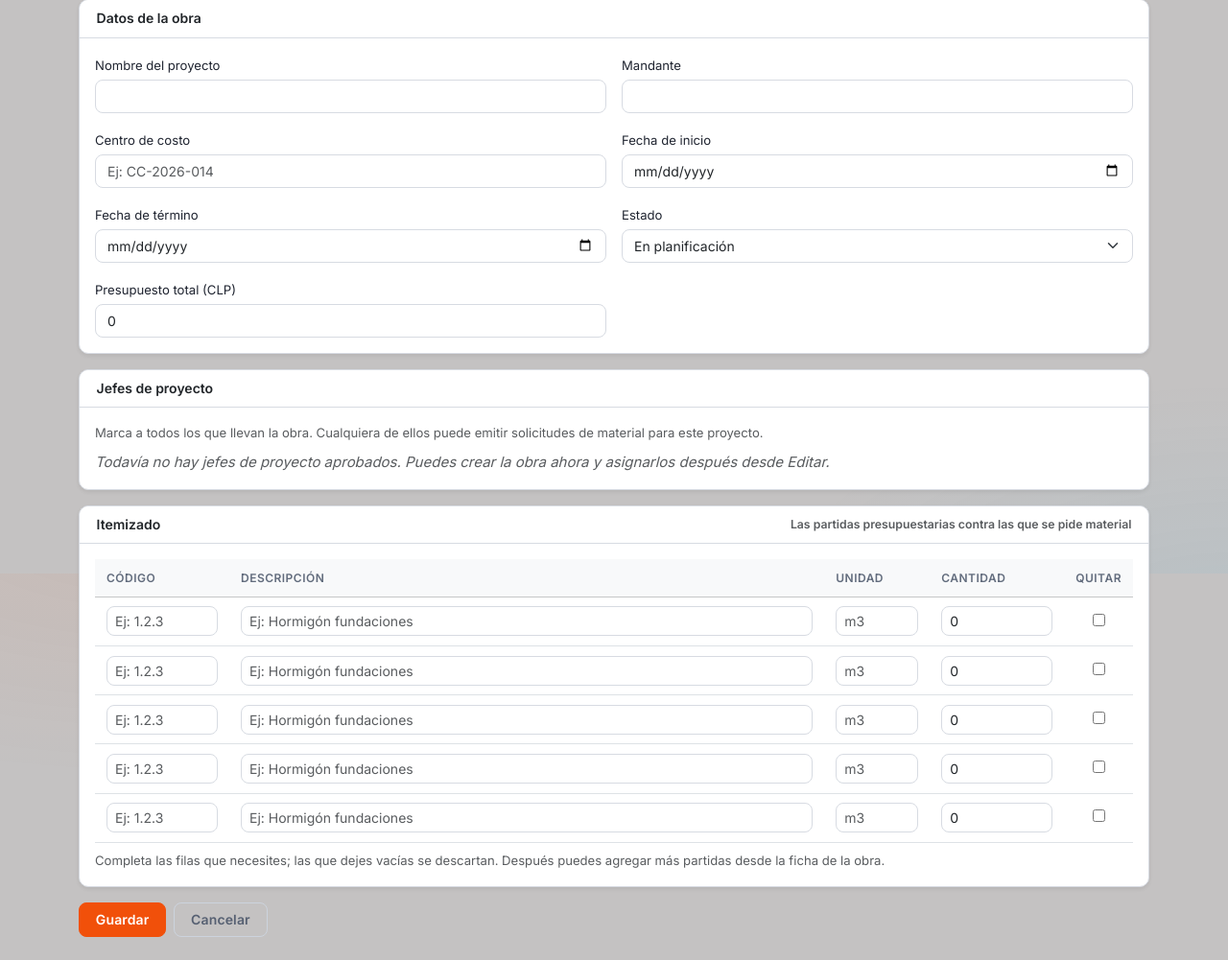
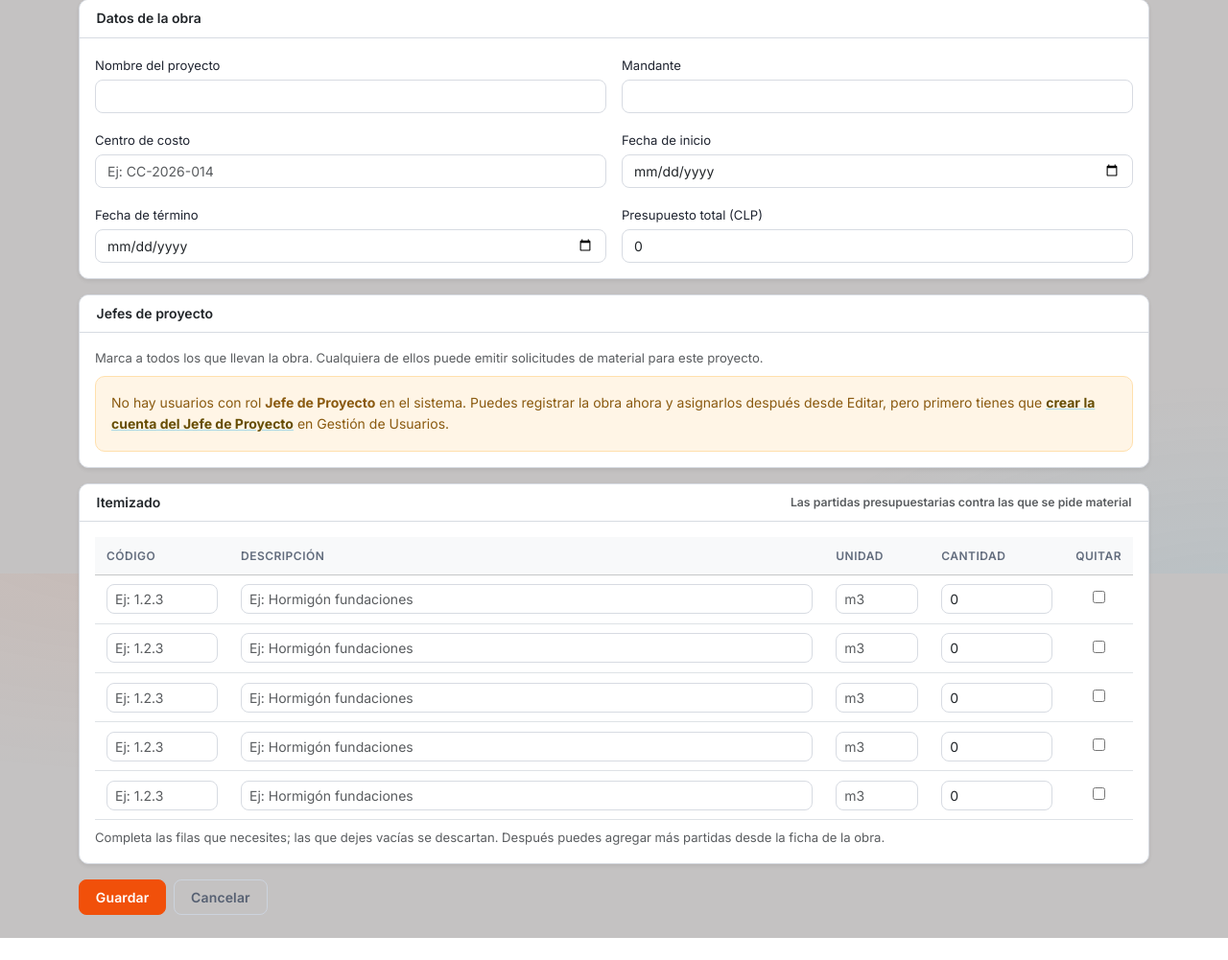
Before and after one commit to matiasmedina-bit/m5_adquisiciones, a Django app: page /proyectos/nuevo/ in a window 1280 px wide; the page is wider, and only the part inside the window is pictured. Shown: the part 202-1203 px from the top of that part at 96% size. After the commit the page ends 1180 px from the top of that part, so only its background shows below. Run offline with Django 5.2, Linux system fonts and the light colour scheme; a user stored in the database is signed in; tables that the repository leaves empty hold one stand-in row (values such as "Sample post"); grey boxes marked "Sample" are stand-in pictures; some libraries are stand-ins or nearby versions.

Commit message:
Módulo 2: gestión de proyectos sólo para el Administrador (RF-07 a RF-10)
- Registrar, editar, cargar itemizado, asignar jefes y eliminar obras queda
  sólo para ADMIN (antes lo hacía cualquier Jefe de Proyecto).
- El Jefe de Proyecto sólo ve (lista, ficha, PDF, archivos) sus obras.
- CU-07: centro de costo, fecha de término y presupuesto obligatorios; la obra
  nace siempre «En planificación».
- CU-10: acción «Cambiar estado» con confirmación y sólo los tres estados del
  documento; se elimina «Suspendido» (migración lo pasa a «En planificación»).
- CU-09 Exc. 1: sin jefes de proyecto se avisa y se enlaza a crear la cuenta.
- Corrige consulta dentro de transacción marcada para rollback al fallar el
  itemizado.

Co-Authored-By: Claude Opus 5.5 <noreply@anthropic.com>

```diff
--- a/proyectos/forms.py
+++ b/proyectos/forms.py
@@ -23,6 +23,13 @@ class ProyectoForm(forms.ModelForm):
 
     def __init__(self, *args, **kwargs):
         super().__init__(*args, **kwargs)
+        # CU-07: todos los datos de la obra son obligatorios.
+        for campo in ("centro_costo", "fecha_termino", "presupuesto_total"):
+            self.fields[campo].required = True
+        # CU-07: la obra nace "En planificación". El estado se cambia después,
+        # con la acción «Cambiar estado» (CU-10), no al registrarla.
+        if not self.instance.pk:
+            del self.fields["estado"]
         # Sólo jefes de proyecto activos y ya aprobados (CU-52). Se conservan
         # los que el proyecto ya tuviera asignados, para no perderlos al editar
         # si alguno quedó inactivo después.
@@ -41,10 +48,10 @@ class ProyectoForm(forms.ModelForm):
             "emitir solicitudes de material para este proyecto.")
 
     def clean_centro_costo(self):
-        """RF-14: el centro de costo no puede repetirse en otro proyecto."""
+        """RF-07: el centro de costo no puede repetirse en otro proyecto."""
         centro = (self.cleaned_data.get("centro_costo") or "").strip()
         if not centro:
-            return centro
+            raise forms.ValidationError("Indica el centro de costo de la obra.")
         qs = Proyecto.objects.filter(centro_costo__iexact=centro)
         if self.instance.pk:
             qs = qs.exclude(pk=self.instance.pk)
@@ -61,6 +68,13 @@ class ProyectoForm(forms.ModelForm):
         if inicio and termino and termino < inicio:
             raise forms.ValidationError("La fecha de término no puede ser anterior a la de inicio.")
         return cleaned
+
+
+class CambioEstadoProyectoForm(forms.Form):
+    """CU-10: las tres opciones del documento, y nada más."""
+    estado = forms.ChoiceField(
+        label="Nuevo estado", choices=Proyecto.Estado.choices,
+        widget=forms.Select(attrs={"class": "form-select form-select-sm"}))
 
 
 class ItemizadoForm(forms.ModelForm):
--- a/proyectos/urls.py
+++ b/proyectos/urls.py
@@ -9,6 +9,7 @@ urlpatterns = [
     path("<int:pk>/", views.ProyectoDetailView.as_view(), name="detalle"),
     path("<int:pk>/editar/", views.ProyectoUpdateView.as_view(), name="editar"),
     path("<int:pk>/eliminar/", views.proyecto_eliminar, name="eliminar"),
+    path("<int:pk>/estado/", views.proyecto_cambiar_estado, name="cambiar_estado"),
     path("<int:pk>/pdf/", views.proyecto_pdf, name="pdf"),
     path("<int:proyecto_pk>/itemizado/nuevo/", views.itemizado_crear, name="itemizado_crear"),
     path("itemizado/<int:pk>/editar/", views.itemizado_editar, name="itemizado_editar"),
--- a/proyectos/views.py
+++ b/proyectos/views.py
@@ -11,6 +11,7 @@ CU-59 Subiendo versión editada y liberando bloqueo (RF-56)
 import os
 
 from django.contrib import messages
+from django.core.exceptions import PermissionDenied
 from django.db import transaction
 from django.utils import timezone
 from django.shortcuts import get_object_or_404, redirect, render
@@ -22,21 +23,34 @@ from usuarios.models import ParametrosSistema
 from usuarios.permisos import RolRequeridoMixin, rol_requerido
 from .models import Proyecto, Itemizado, TipoDocumento, ArchivoProyecto
 from .forms import (ProyectoForm, ItemizadoForm, ItemizadoFormSet,
-                    ArchivoProyectoForm, TipoDocumentoForm)
+                    ArchivoProyectoForm, CambioEstadoProyectoForm, TipoDocumentoForm)
 
-ROLES_GESTION = ["JEFE_PROYECTO"]
+# RF-07 a RF-10 (CU-07 a CU-10): registrar la obra, cargar su itemizado,
+# asignar jefes y cambiar su estado es trabajo del Administrador. Una lista
+# vacía en rol_requerido / roles_permitidos deja pasar sólo a ADMIN.
+ROLES_GESTION = []
+# Quiénes consultan proyectos: el Jefe de Proyecto (sólo los suyos),
+# Adquisiciones y Contabilidad.
+ROLES_CONSULTA = ["JEFE_PROYECTO", "ENCARGADO_ADQUISICIONES", "CONTABILIDAD"]
 # CU-54: quiénes pueden almacenar documentos en la carpeta del proyecto.
 # ADMIN entra siempre por la regla general de usuarios.permisos.
 ROLES_ARCHIVO = ["JEFE_PROYECTO", "ENCARGADO_ADQUISICIONES", "CONTABILIDAD"]
 
 
+def exigir_acceso_proyecto(usuario, proyecto):
+    """Un Jefe de Proyecto sólo entra a las obras que tiene asignadas."""
+    if usuario.rol == "JEFE_PROYECTO" and not proyecto.dirigida_por(usuario):
+        raise PermissionDenied("Este proyecto no está entre los que tienes asignados.")
+
+
 class ProyectoListView(RolRequeridoMixin, ListView):
-    # CONTABILIDAD entra porque puede almacenar documentos del proyecto (CU-54);
-    # sin el listado tenía el permiso concedido y ninguna puerta para usarlo.
-    roles_permitidos = ROLES_GESTION + ["ENCARGADO_ADQUISICIONES", "CONTABILIDAD"]
+    roles_permitidos = ROLES_CONSULTA
     model = Proyecto
     template_name = "proyectos/proyecto_list.html"
     context_object_name = "proyectos"
+
+    def get_queryset(self):
+        return Proyecto.visibles_para(self.request.user)
 
 
 class _ProyectoConItemizadoMixin:
@@ -54,6 +68,10 @@ class _ProyectoConItemizadoMixin:
         if "itemizado" not in ctx:
             ctx["itemizado"] = ItemizadoFormSet(
                 instance=getattr(self, "object", None))
+        # CU-09 Excepción 1: sin jefes de proyecto no hay a quién asignar la
+        # obra; se le dice al Administrador y se le lleva a crear la cuenta.
+        from usuarios.models import usuarios_asignables
+        ctx["sin_jefes"] = not usuarios_asignables("JEFE_PROYECTO").exists()
         return ctx
 
     def form_valid(self, form):
@@ -63,11 +81,19 @@ class _ProyectoConItemizadoMixin:
         with transaction.atomic():
             self.object = form.save()
             formset.instance = self.object
-            if not formset.is_valid():
+            valido = formset.is_valid()
+            if valido:
+                formset.save()
+            else:
                 transaction.set_rollback(True)
-                return self.render_to_response(
-                    self.get_context_data(form=form, itemizado=formset))
-            formset.save()
+        if not valido:
+            # Se dibuja fuera del bloque: dentro de una transacción marcada
+            # para deshacerse no se puede volver a consultar la base.
+            if form.instance.pk and not Proyecto.objects.filter(pk=form.instance.pk).exists():
+                form.instance.pk = None
+                self.object = None
+            return self.render_to_response(
+                self.get_context_data(form=form, itemizado=formset))
         messages.success(self.request, self.success_message)
         return redirect(self.get_success_url())
 
@@ -79,7 +105,7 @@ class _ProyectoConItemizadoMixin:
 
 
 class ProyectoCreateView(RolRequeridoMixin, _ProyectoConItemizadoMixin, CreateView):
-    """CU-06 Registrando proyecto, con su itemizado (CU-09)."""
+    """CU-07 Registrando proyecto, con su itemizado (CU-08) y sus jefes (CU-09)."""
     roles_permitidos = ROLES_GESTION
     model = Proyecto
     form_class = ProyectoForm
@@ -98,7 +124,7 @@ class ProyectoUpdateView(RolRequeridoMixin, _ProyectoConItemizadoMixin, UpdateVi
     success_message = "Proyecto actualizado correctamente."
 
 
-@rol_requerido("JEFE_PROYECTO")
+@rol_requerido(*ROLES_GESTION)
 def proyecto_eliminar(request, pk):
     """
     Borra una obra cargada por error.
@@ -106,8 +132,7 @@ def proyecto_eliminar(request, pk):
     Sólo si no tiene historia. Una obra con solicitudes, órdenes de compra,
     documentos o herramientas prestadas no se borra: detrás hay plata
     comprometida y papeles que alguien va a tener que rastrear después. Para
-    esas está «Finalizado» o «Suspendido», que la sacan de circulación sin
-    romper el historial.
+    esas está «Finalizado», que la saca de circulación sin romper el historial.
     """
     proyecto = get_object_or_404(Proyecto, pk=pk)
 
@@ -116,8 +141,7 @@ def proyecto_eliminar(request, pk):
             request,
             f"«{proyecto.nombre}» no se puede eliminar porque ya tiene movimiento "
             f"—solicitudes, órdenes de compra, documentos o herramientas—. Si la "
-            f"obra terminó o se detuvo, cámbiale el estado a «Finalizado» o "
-            f"«Suspendido» desde Editar.")
+            f"obra terminó, cámbiale el estado a «Finalizado».")
         return redirect("proyectos:detalle", pk=proyecto.pk)
 
     if request.method == "POST":
@@ -131,14 +155,20 @@ def proyecto_eliminar(request, pk):
 
 
 class ProyectoDetailView(RolRequeridoMixin, DetailView):
-    """CU-08 Consultando proyecto (con su itemizado y sus archivos)."""
-    roles_permitidos = ROLES_GESTION + ["ENCARGADO_ADQUISICIONES", "CONTABILIDAD"]
+    """Consultando proyecto (con su itemizado y sus archivos)."""
+    roles_permitidos = ROLES_CONSULTA
     model = Proyecto
     template_name = "proyectos/proyecto_detail.html"
     context_object_name = "proyecto"
 
+    def get_object(self, queryset=None):
+        proyecto = super().get_object(queryset)
+        exigir_acceso_proyecto(self.request.user, proyecto)
+        return proyecto
+
     def get_context_data(self, **kwargs):
         ctx = super().get_context_data(**kwargs)
+        ctx["form_estado"] = CambioEstadoProyectoForm(initial={"estado": self.object.estado})
         # CU-54: la carpeta de documentos del proyecto
         ctx["archivos"] = self.object.archivos.select_related("tipo", "subido_por")
         ctx["hay_catalogo"] = TipoDocumento.hay_catalogo()
@@ -148,9 +178,34 @@ class ProyectoDetailView(RolRequeridoMixin, DetailView):
         return ctx
 
 
-@rol_requerido("JEFE_PROYECTO")
+@rol_requerido(*ROLES_GESTION)
+@require_POST
+def proyecto_cambiar_estado(request, pk):
+    """
+    CU-10 (RF-10): el Administrador cambia el estado operativo de la obra entre
+    las tres opciones del documento. Al pasar a "Finalizado" queda bloqueada la
+    emisión de nuevas solicitudes (CU-11), que se valida al crear la SM.
+    """
+    proyecto = get_object_or_404(Proyecto, pk=pk)
+    form = CambioEstadoProyectoForm(request.POST)
+    if not form.is_valid():
+        messages.error(request, "Elige uno de los tres estados posibles.")
+    elif form.cleaned_data["estado"] == proyecto.estado:
+        messages.info(request, "El proyecto ya estaba en ese estado.")
+    else:
+        anterior = proyecto.get_estado_display()
+        proyecto.estado = form.cleaned_data["estado"]
+        proyecto.save(update_fields=["estado"])
+        aviso = f"«{proyecto.nombre}» pasó de «{anterior}» a «{proyecto.get_estado_display()}»."
+        if proyecto.esta_finalizado:
+            aviso += " Ya no admite nuevas solicitudes de materiales."
+        messages.success(request, aviso)
+    return redirect("proyectos:detalle", pk=proyecto.pk)
+
+
+@rol_requerido(*ROLES_GESTION)
 def itemizado_crear(request, proyecto_pk):
-    """CU-09 Agregando itemizado (partida) a un proyecto."""
+    """CU-08 Agregando una partida al itemizado de un proyecto."""
     proyecto = get_object_or_404(Proyecto, pk=proyecto_pk)
     if request.method == "POST":
         form = ItemizadoForm(request.POST)
@@ -165,7 +220,7 @@ def itemizado_crear(request, proyecto_pk):
     return render(request, "proyectos/itemizado_form.html", {"form": form, "proyecto": proyecto})
 
 
-@rol_requerido("JEFE_PROYECTO")
+@rol_requerido(*ROLES_GESTION)
 def itemizado_editar(request, pk):
     """CU-10 Editando itemizado."""
     item = get_object_or_404(Itemizado, pk=pk)
@@ -191,6 +246,7 @@ def proyecto_pdf(request, pk):
     from .pdf import ReportlabNoInstalado, generar_pdf_proyecto
 
     proyecto = get_object_or_404(Proyecto, pk=pk)
+    exigir_acceso_proyecto(request.user, proyecto)
     try:
         contenido = generar_pdf_proyecto(proyecto)
     except ReportlabNoInstalado as exc:
@@ -216,6 +272,7 @@ def archivo_subir(request, proyecto_pk):
     bloquea la carga y lo avisa, en vez de guardar un archivo sin clasificar.
     """
     proyecto = get_object_or_404(Proyecto, pk=proyecto_pk)
+    exigir_acceso_proyecto(request.user, proyecto)
 
     if not TipoDocumento.hay_catalogo():
         messages.error(
@@ -277,6 +334,7 @@ def archivo_subir(request, proyecto_pk):
 def archivo_eliminar(request, pk):
     """Quita un documento de la carpeta del proyecto."""
     archivo = get_object_or_404(ArchivoProyecto, pk=pk)
+    exigir_acceso_proyecto(request.user, archivo.proyecto)
     proyecto_pk = archivo.proyecto_id
     if request.method == "POST":
         archivo.archivo.delete(save=False)
@@ -328,6 +386,7 @@ def archivo_bloquear(request, pk):
     el pasillo; decir el nombre resuelve el problema en un mensaje.
     """
     archivo = get_object_or_404(ArchivoProyecto, pk=pk)
+    exigir_acceso_proyecto(request.user, archivo.proyecto)
     if archivo.bloqueado_para(request.user):
         quien = archivo.bloqueado_por.get_full_name() or archivo.bloqueado_por.username
         messages.error(
@@ -351,6 +410,7 @@ def archivo_bloquear(request, pk):
 def archivo_liberar(request, pk):
     """Suelta el bloqueo sin subir nada, cuando al final no se editó."""
     archivo = get_object_or_404(ArchivoProyecto, pk=pk)
+    exigir_acceso_proyecto(request.user, archivo.proyecto)
     # El administrador puede destrabar un archivo que quedó tomado por alguien
     # que se fue de la empresa; cualquier otro sólo suelta el suyo.
     if archivo.bloqueado_para(request.user) and request.user.rol != "ADMIN":
@@ -375,6 +435,7 @@ def archivo_subir_version(request, pk):
     con el mismo nombre no es una versión nueva, es otro documento.
     """
     archivo = get_object_or_404(ArchivoProyecto, pk=pk)
+    exigir_acceso_proyecto(request.user, archivo.proyecto)
 
     if not archivo.bloqueado:
         messages.error(request, "Primero tienes que bloquear el archivo para editarlo.")
--- a/templates/proyectos/proyecto_confirmar_eliminar.html
+++ b/templates/proyectos/proyecto_confirmar_eliminar.html
@@ -22,9 +22,8 @@
         {% endif %}
 
         <p class="text-muted small">
-          Si la obra terminó o se detuvo pero quieres conservar su historial,
-          cierra esta pantalla y cámbiale el estado a «Finalizado» o
-          «Suspendido» desde Editar.
+          Si la obra terminó pero quieres conservar su historial, cierra esta
+          pantalla y cámbiale el estado a «Finalizado» desde «Cambiar estado».
         </p>
 
         <form method="post" class="d-flex gap-2">
--- a/templates/proyectos/proyecto_form.html
+++ b/templates/proyectos/proyecto_form.html
@@ -43,10 +43,13 @@
           {% endfor %}
         </div>
       {% else %}
-        <p class="text-muted mb-0 fst-italic">
-          Todavía no hay jefes de proyecto aprobados. Puedes crear la obra ahora
-          y asignarlos después desde Editar.
-        </p>
+        {# CU-09 Excepción 1 #}
+        <div class="alert alert-warning mb-0 small">
+          No hay usuarios con rol <strong>Jefe de Proyecto</strong> en el sistema.
+          Puedes registrar la obra ahora y asignarlos después desde Editar, pero
+          primero tienes que <a href="{% url 'usuarios:crear' %}" class="alert-link">crear la cuenta del Jefe de Proyecto</a>
+          en Gestión de Usuarios.
+        </div>
       {% endif %}
       {% if form.jefes.errors %}<div class="text-danger small mt-2">{{ form.jefes.errors|striptags }}</div>{% endif %}
     </div>
--- a/templates/proyectos/proyecto_list.html
+++ b/templates/proyectos/proyecto_list.html
@@ -6,7 +6,7 @@
     <h1 class="h3 mb-0">Proyectos</h1>
     <small class="text-muted">Proyectos e itemizado presupuestario</small>
   </div>
-  {% if user.rol == 'JEFE_PROYECTO' or user.rol == 'ADMIN' %}
+  {% if user.rol == 'ADMIN' %}
   <a href="{% url 'proyectos:crear' %}" class="btn btn-primary"><i class="bi bi-plus-lg me-1"></i>Nuevo proyecto</a>
   {% endif %}
 </div>
@@ -26,7 +26,7 @@
       <td class="text-end"><a href="{% url 'proyectos:detalle' p.pk %}" class="btn btn-sm btn-outline-primary">Ver</a></td>
     </tr>
   {% empty %}
-    <tr><td colspan="6" class="text-center text-muted py-3">No hay proyectos.</td></tr>
+    <tr><td colspan="6" class="text-center text-muted py-3">{% if user.rol == 'JEFE_PROYECTO' %}No tienes proyectos asignados.{% else %}No hay proyectos.{% endif %}</td></tr>
   {% endfor %}
   </tbody>
 </table>
```
Also changed, not shown: proyectos/models.py (+19 -3 lines), proyectos/tests.py (+111 -4 lines), templates/proyectos/proyecto_detail.html (+18 -5 lines), proyectos/migrations/0008_quita_estado_suspendido.py (added).
